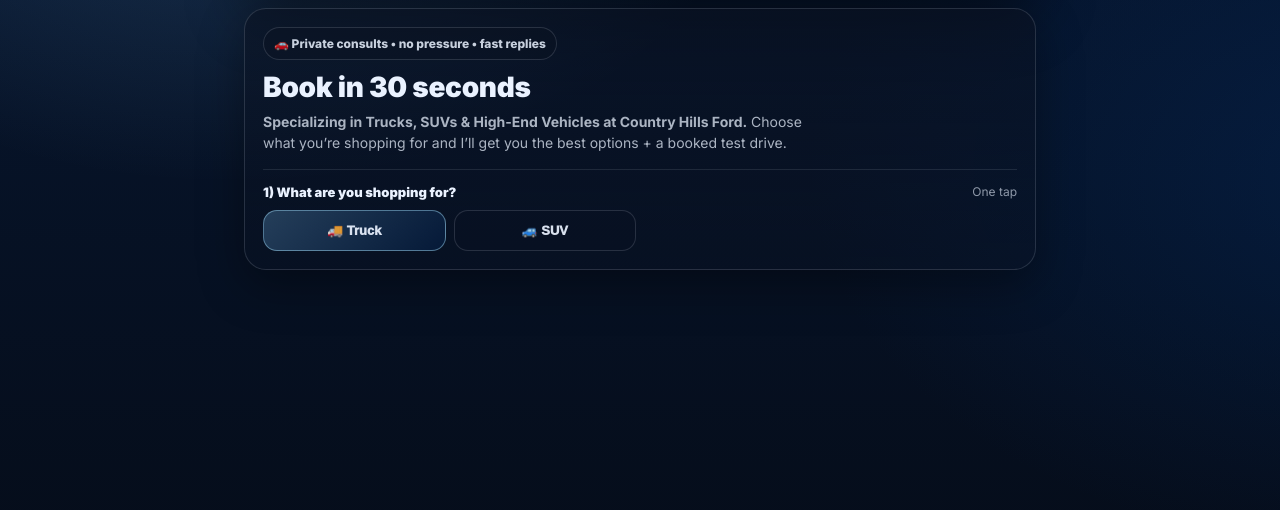
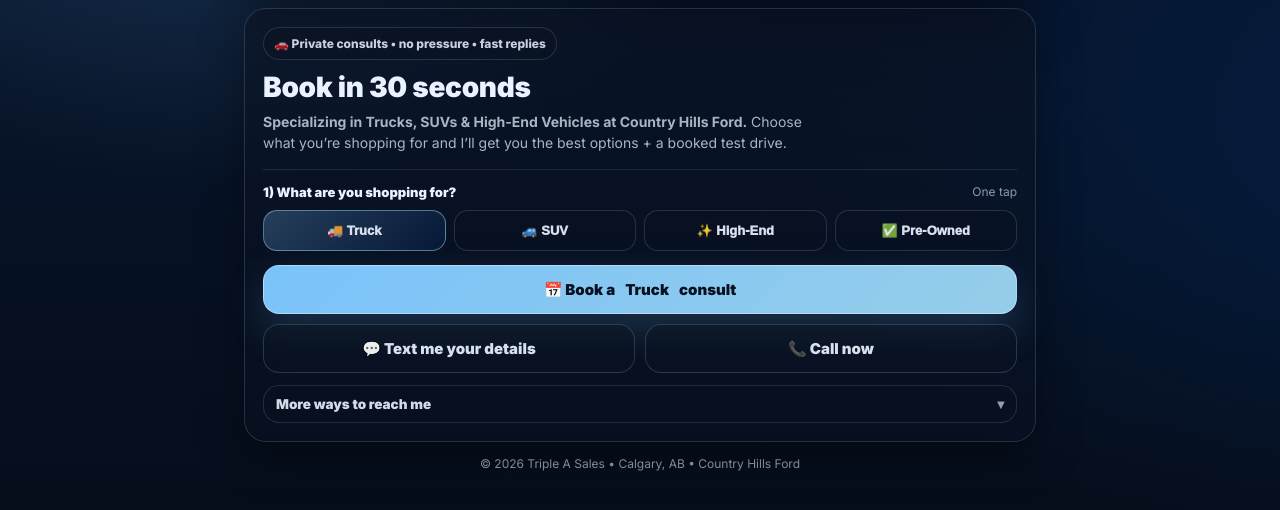
Before and after one commit to tripleamgmtco/triple.a.links, a plain HTML site: page index.html in a window 1280 px wide. Both pictures are taken after a click on the button "🚚 Truck". Shown: the part 112-622 px from the top of the page. Drawn offline with Linux system fonts and the light colour scheme.

Commit message:
Update index.html

```diff
--- a/index.html
+++ b/index.html
@@ -333,4 +333,126 @@
 
         <div class="seg" role="tablist" aria-label="Vehicle category">
           <button class="active" data-type="Truck" aria-pressed="true">🚚 Truck</button>
-          <button data-type="SUV" aria-pressed="false">🚙 SUV</button
+          <button data-type="SUV" aria-pressed="false">🚙 SUV</button>
+          <button data-type="High-End" aria-pressed="false">✨ High-End</button>
+          <button data-type="Pre-Owned" aria-pressed="false">✅ Pre-Owned</button>
+        </div>
+      </section>
+
+      <section class="cta" aria-label="Primary CTA">
+        <a class="btn primary" id="btnBook" href="https://calendly.com/aryaajd/privatevehicleconsultation" target="_blank" rel="noopener">
+          📅 Book a <span id="ctaType">Truck</span> consult
+        </a>
+
+        <div class="row2">
+          <a class="btn" id="btnText" href="sms:+14036810014">💬 Text me your details</a>
+          <a class="btn" href="tel:+14036810014">📞 Call now</a>
+        </div>
+      </section>
+
+      <details class="more">
+        <summary>
+          More ways to reach me
+          <span class="chev">▾</span>
+        </summary>
+
+        <div class="links" aria-label="More links">
+          <a class="link" href="mailto:aajdari@chillsford.com" id="btnEmail">
+            ✉️ Email <span>aajdari@chillsford.com</span>
+          </a>
+          <a class="link" href="https://instagram.com/triple.a.sales" target="_blank" rel="noopener">
+            📸 Instagram <span>@triple.a.sales</span>
+          </a>
+        </div>
+
+        <div class="qr" aria-label="QR">
+          <img src="qr.jpg" alt="Booking QR code">
+          <div>
+            <b>Prefer QR?</b>
+            <p>Scan to open booking instantly.</p>
+          </div>
+        </div>
+      </details>
+    </main>
+
+    <footer>© <span id="yr"></span> Triple A Sales • Calgary, AB • Country Hills Ford</footer>
+  </div>
+
+  <div class="sticky" aria-label="Sticky actions">
+    <div class="bar">
+      <a class="primary" href="https://calendly.com/aryaajd/privatevehicleconsultation" target="_blank" rel="noopener" id="stickyBook">📅 Book</a>
+      <a href="tel:+14036810014">📞 Call</a>
+      <a href="sms:+14036810014" id="stickyText">💬 Text</a>
+    </div>
+  </div>
+
+  <script>
+    document.getElementById('yr').textContent = new Date().getFullYear();
+
+    const phone = "+14036810014";
+    const email = "aajdari@chillsford.com";
+
+    const state = { type: "Truck" };
+
+    const ctaType = document.getElementById("ctaType");
+    const btnBook = document.getElementById("btnBook");
+    const btnText = document.getElementById("btnText");
+    const btnEmail = document.getElementById("btnEmail");
+    const stickyText = document.getElementById("stickyText");
+
+    function smsTemplate(type){
+      return `Hi Arya — I’m looking for a ${type}. Budget: $____/mo or $____ total. Must-haves: _____. Timeline: _____. Trade-in? (Y/N). Can you shortlist 2–3 options and confirm availability?`;
+    }
+
+    function emailTemplate(type){
+      const subject = `Vehicle consult — ${type}`;
+      const body =
+`Hi Arya,
+
+I’m looking for a ${type}.
+
+Budget: $____/month OR $____ total
+Must-haves: __________________________________
+Timeline: ____________________________________
+Trade-in: (Y/N) — If yes: year/make/model/km: ____
+Preferred appointment time(s): ________________
+
+Can you shortlist 2–3 options and confirm availability?
+
+Thanks,`;
+      return {subject, body};
+    }
+
+    function setLinks(){
+      ctaType.textContent = state.type;
+      btnBook.setAttribute("aria-label", `Book a ${state.type} consultation on Calendly`);
+
+      const sms = encodeURIComponent(smsTemplate(state.type));
+      const smsHref = `sms:${phone}?&body=${sms}`;
+      btnText.href = smsHref;
+      stickyText.href = smsHref;
+
+      const em = emailTemplate(state.type);
+      btnEmail.href = `mailto:${email}?subject=${encodeURIComponent(em.subject)}&body=${encodeURIComponent(em.body)}`;
+    }
+
+    function setActive(btn){
+      document.querySelectorAll(".seg button").forEach(b=>{
+        const on = (b === btn);
+        b.classList.toggle("active", on);
+        b.setAttribute("aria-pressed", on ? "true" : "false");
+      });
+    }
+
+    document.querySelectorAll(".seg button").forEach(btn=>{
+      btn.addEventListener("click", ()=>{
+        state.type = btn.dataset.type || "Truck";
+        setActive(btn);
+        setLinks();
+      });
+    });
+
+    setLinks();
+  </script>
+</body>
+</html>
```
